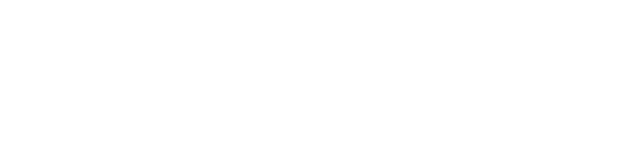
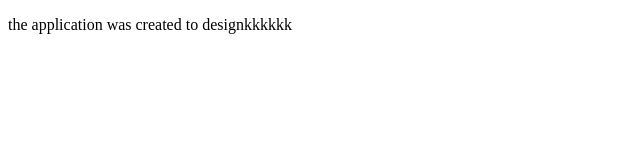
Before and after one commit to preciouseleke/ticketapp2, a plain HTML site: page pay.html in a window 1280 px wide. Shown: the whole page, without its empty margins (0-640 px from the left). Drawn offline with Linux system fonts and the light colour scheme.

Commit message:
you need to commit this

```diff
--- a/pay.html
+++ b/pay.html
@@ -4,11 +4,15 @@
 
 	<head>
 
-		<title>ticketapp</title>
+		<title>homepage ticketapp</title>
 
 
 	</head>
 
+	<body>
+		<p> the application was created to designkkkkkk</p>
+
+	</body>
 
 
 
```
Also changed, not shown: card.html (added).
